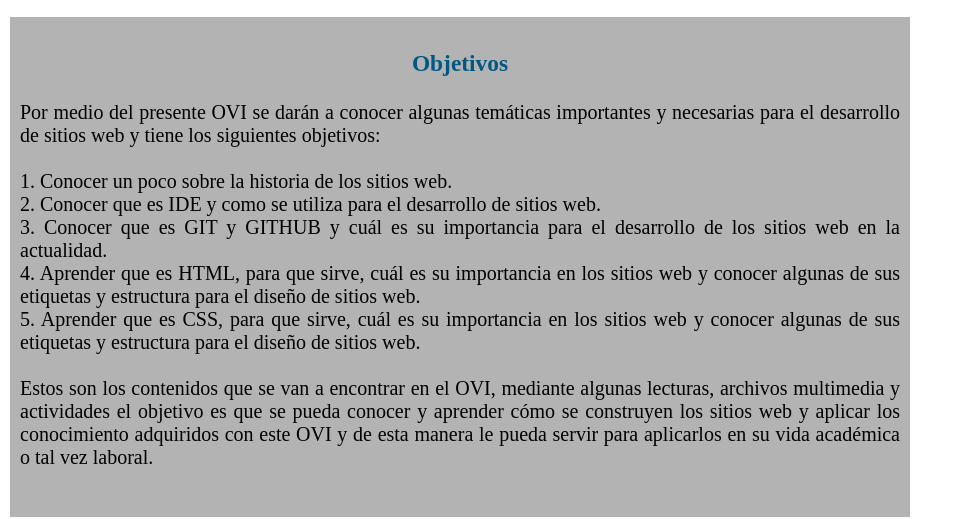
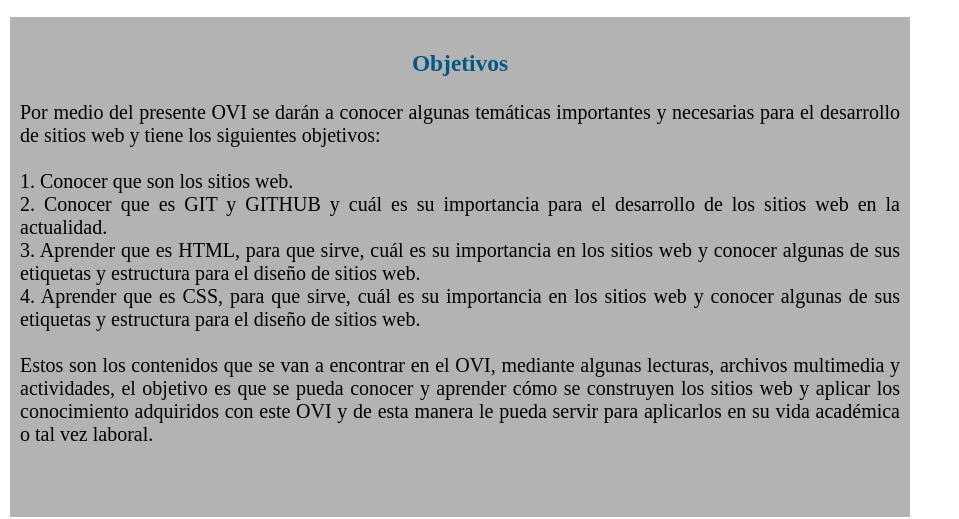
Before and after one commit to EdwinCordoba/OVI_Diseno_de_sitios_web, a plain HTML site: page index.html in a window 1280 px wide. Shown: the part 200-719 px from the top of the page, 0-959 px from the left. Drawn offline with Linux system fonts and the light colour scheme.

Commit message:
Ajustes
Se realizan algunos ajustes

```diff
--- a/index.html
+++ b/index.html
@@ -63,17 +63,15 @@
 				<p>
 					Por medio del presente OVI se darán a conocer algunas temáticas importantes y necesarias para el desarrollo de sitios web y tiene los siguientes objetivos:
 					<br><br>
-					1. Conocer un poco sobre la historia de los sitios web.
+					1. Conocer que son los sitios web.
 					<br>
-					2. Conocer que es IDE y como se utiliza para el desarrollo de sitios web.
+					2. Conocer que es GIT y GITHUB y cuál es su importancia para el desarrollo de los sitios web en la actualidad.
 					<br>
-					3. Conocer que es GIT y GITHUB y cuál es su importancia para el desarrollo de los sitios web en la actualidad.
+					3. Aprender que es HTML, para que sirve, cuál es su importancia en los sitios web y conocer algunas de sus etiquetas y estructura para el diseño de sitios web.
 					<br>
-					4. Aprender que es HTML, para que sirve, cuál es su importancia en los sitios web y conocer algunas de sus etiquetas y estructura para el diseño de sitios web.
-					<br>
-					5. Aprender que es CSS, para que sirve, cuál es su importancia en los sitios web y conocer 	algunas de sus etiquetas y estructura para el diseño de sitios web.
+					4. Aprender que es CSS, para que sirve, cuál es su importancia en los sitios web y conocer 	algunas de sus etiquetas y estructura para el diseño de sitios web.
 					<br><br>
-					Estos son los contenidos que se van a encontrar en el OVI, mediante algunas lecturas, 	archivos multimedia y actividades el objetivo es que se pueda conocer y aprender cómo se construyen los sitios web y aplicar los conocimiento adquiridos con este OVI y de esta manera le pueda servir para aplicarlos en su vida académica o tal vez laboral.
+					Estos son los contenidos que se van a encontrar en el OVI, mediante algunas lecturas, 	archivos multimedia y actividades, el objetivo es que se pueda conocer y aprender cómo se construyen los sitios web y aplicar los conocimiento adquiridos con este OVI y de esta manera le pueda servir para aplicarlos en su vida académica o tal vez laboral.
 				</p>
 			</article>
 		</section>
```
